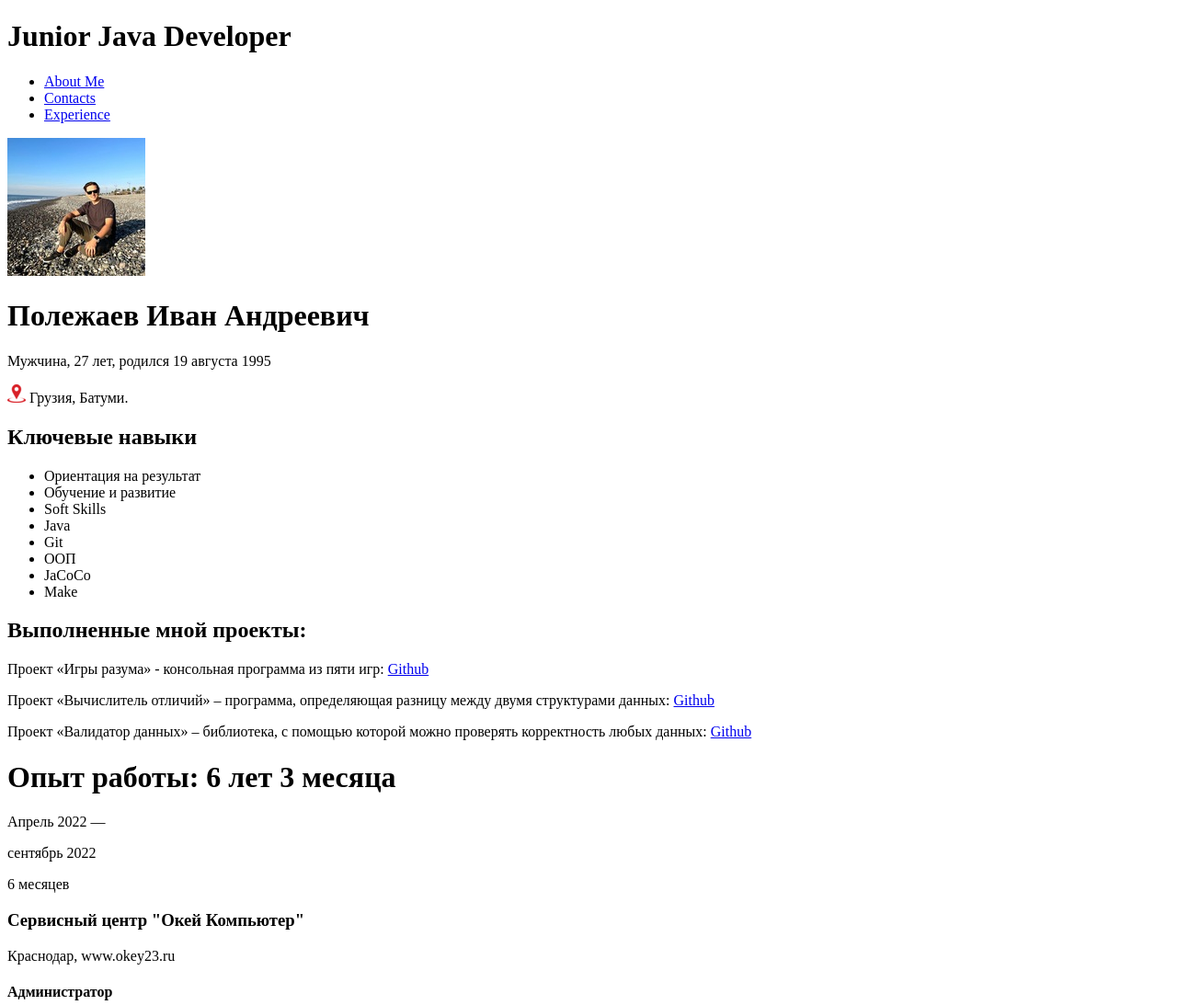
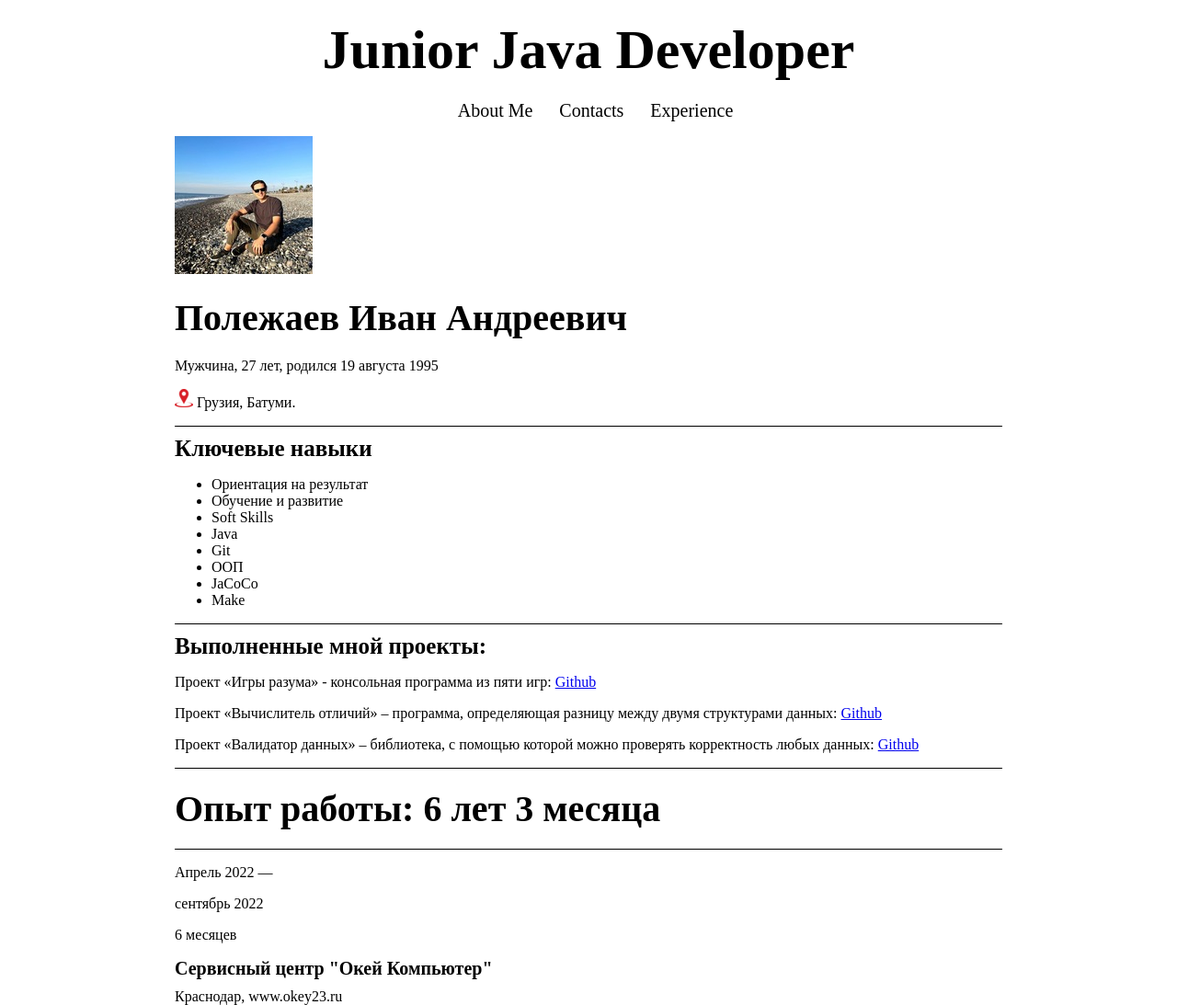
Before and after one commit to DrAculaJD/index, a plain HTML site: page index.html in a window 1280 px wide. Shown: the top 1093 px of the page at 92% size. Drawn offline with Linux system fonts and the light colour scheme.

Commit message:
add style.css

```diff
--- /dev/null
+++ b/css/style.css
@@ -0,0 +1,45 @@
+header {
+    width: 900px;
+    margin: auto;
+    text-align: center;
+}
+
+main {
+    width: 900px;
+    margin: auto;
+}
+
+h1 {
+    font-size: 60px;
+    margin-bottom: 20px;
+    margin-top: 20px;
+}
+
+h2 {
+    font-size: 40px;
+    margin-bottom: 20px;
+    margin-top: 20px;
+}
+
+h3 {
+    font-size: 25px;
+    margin-bottom: 10px;
+    margin-top: 10px;
+}
+
+h4 {
+    font-size: 20px;
+    margin-bottom: 10px;
+    margin-top: 10px;
+}
+
+.menu a {
+    padding-right: 25px;
+    font-size: 20px;
+    color: #000000;
+    text-decoration: none;
+}
+
+section {
+    border-bottom: 1px solid;
+}
--- a/index.html
+++ b/index.html
@@ -3,30 +3,34 @@
 <head>
     <meta charset="UTF-8">
     <title>&#x2600 Junior Java Developer</title>
+    <link rel="stylesheet" href="css/style.css">
 </head>
 <body>
+
 <header>
     <h1>Junior Java Developer</h1>
     <nav id="menu">
-        <ul>
-            <li><a href="#about">About Me</a></li>
-            <li><a href="#contacts">Contacts</a></li>
-            <li><a href="#experience">Experience</a></li>
+        <ul class="menu">
+            <a href="#about">About Me</a>
+            <a href="#contacts">Contacts</a>
+            <a href="#experience">Experience</a>
         </ul>
     </nav>
 </header>
+
 <main>
-    <div id="about">
-        <img src="files/my_photo.jpeg" alt="my_photo">
-        <h1>Полежаев Иван Андреевич</h1>
-        Мужчина, 27 лет, родился 19 августа 1995
+    <section id="about">
+            <img src="files/my_photo.jpeg" alt="my_photo">
+            <h2>Полежаев Иван Андреевич</h2>
+            Мужчина, 27 лет, родился 19 августа 1995
 
-        <p>
-            <img src="files/location_icon.png" alt="location_icon"> Грузия, Батуми.
-        </p>
-    </div>
-    <div>
-        <h2>Ключевые навыки</h2>
+            <p>
+                <img src="files/location_icon.png" alt="location_icon"> Грузия, Батуми.
+            </p>
+    </section>
+
+    <section>
+        <h3>Ключевые навыки</h3>
         <ul>
             <li>Ориентация на результат</li>
             <li>Обучение и развитие</li>
@@ -37,9 +41,9 @@
             <li>JaCoCo</li>
             <li>Make</li>
         </ul>
-    </div>
-    <div>
-        <h2>Выполненные мной проекты:</h2>
+    </section>
+    <section>
+        <h3>Выполненные мной проекты:</h3>
         <p>
             Проект «Игры разума» - консольная программа из пяти игр:
             <a href="https://github.com/DrAculaJD/java-project-61">Github</a>
@@ -52,19 +56,19 @@
             Проект «Валидатор данных» – библиотека, с помощью которой можно проверять корректность любых данных:
             <a href="https://github.com/DrAculaJD/java-project-78">Github</a>
         </p>
-    </div>
+    </section>
 
-    <div id="experience">
-        <h1>Опыт работы: 6 лет 3 месяца</h1>
-    </div>
-    <div>
+    <section id="experience">
+        <h2>Опыт работы: 6 лет 3 месяца</h2>
+    </section>
+    <section>
         <aside>
             <p>Апрель 2022 —</p>
             <p>сентябрь 2022</p>
             <p>6 месяцев</p>
         </aside>
 
-        <h3>Сервисный центр "Окей Компьютер"</h3>
+        <h4>Сервисный центр "Окей Компьютер"</h4>
         Краснодар, www.okey23.ru
         <h4>Администратор</h4>
         Компания занимается ремонтом компьютеров и смартфонов.
@@ -89,10 +93,10 @@
                 после моего ухода из компании имеет ежемесячный оборот не менее 1 миллиона рублей.</li>
         </ul>
         <a href="https://www.wildberries.ru/seller/824395">Ссылка на магазин Wildberries</a>
-    </div>
+    </section>
 
-    <div id="contacts">
-        <h1>Контакты</h1>
+    <section id="contacts">
+        <h2>Контакты</h2>
 
         <p>
         <img src="files/telegram_logo.jpg" alt="telegram_logo"> @Ammaddeuss
@@ -105,7 +109,7 @@
         <p>
             <img src="files/email_icon.png" alt="email_icon"> ammaddeuss@gmail.com
         </p>
-    </div>
+    </section>
 </main>
 
 </body>
```
